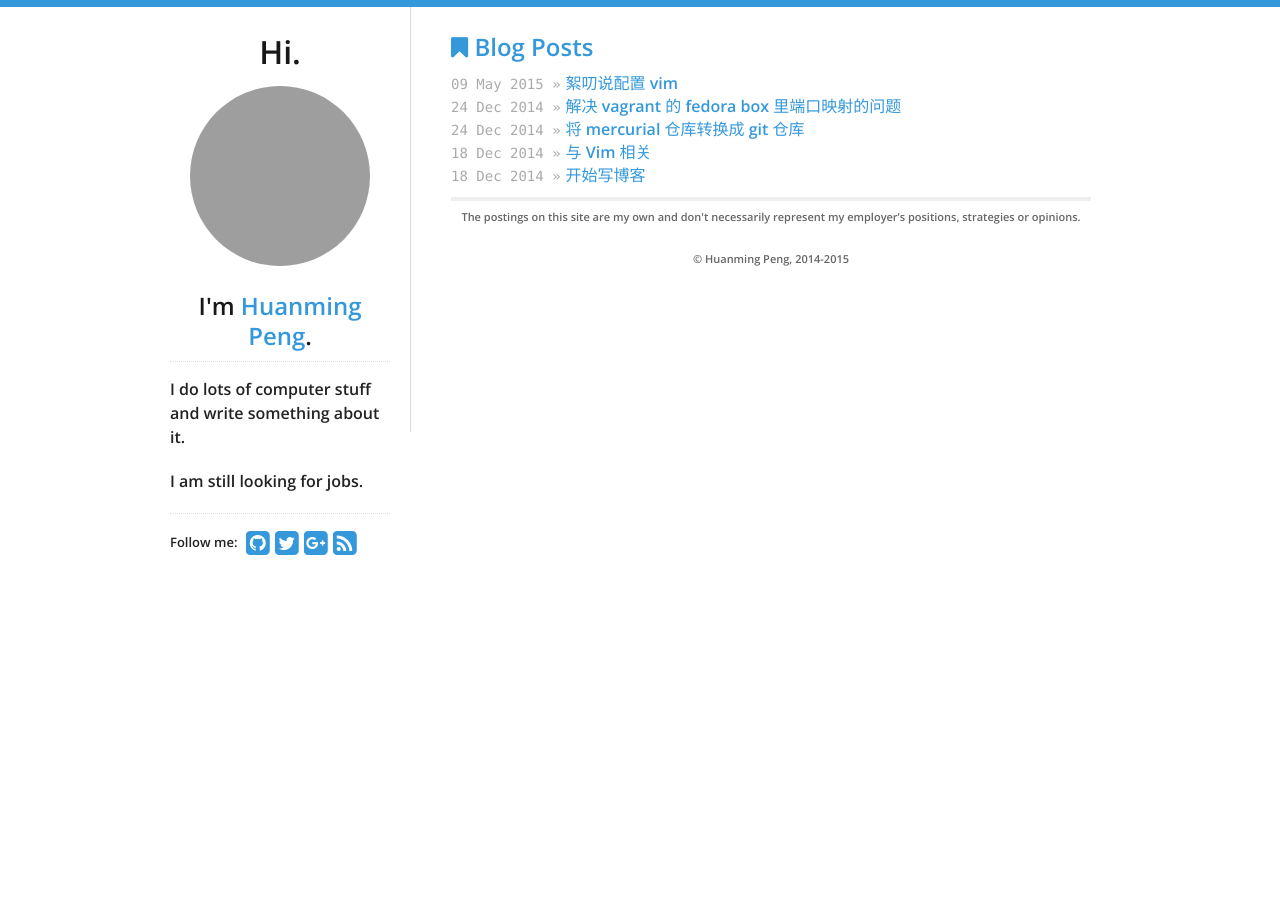
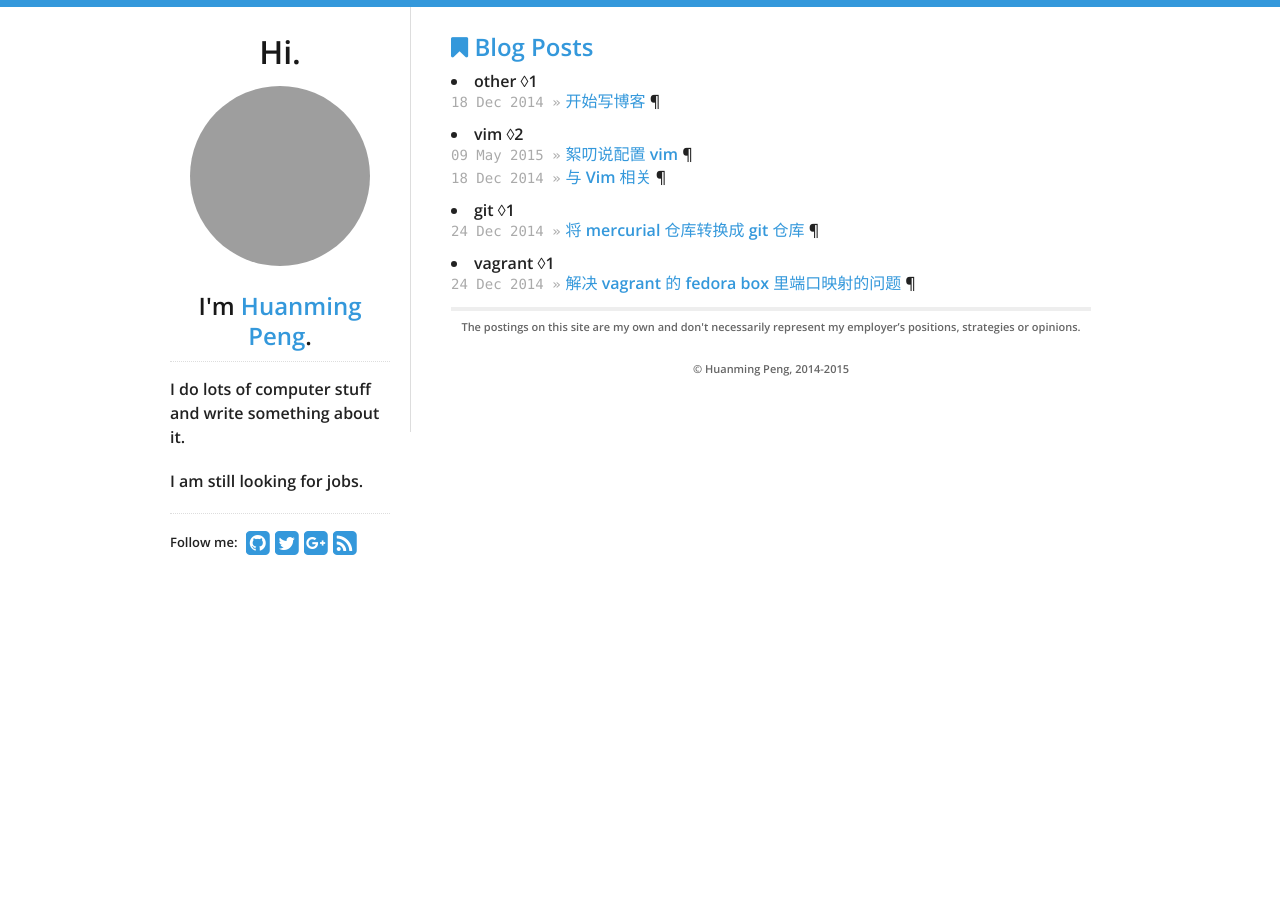
Before and after one commit to gisphm/gisphm.github.io, a Jekyll site: the page built from index.html, in a window 1280 px wide. Built offline with Jekyll 4.4.1, drawn with Linux system fonts in a browser that asks for light colours; nearby versions of some CDN libraries; grey boxes are pictures that could not be loaded.

Commit message:
[Added] category in each post
Signed-off-by: gisphm <phmfk@hotmail.com>

```diff
--- a/_posts/2014-12-18-Opening.md
+++ b/_posts/2014-12-18-Opening.md
@@ -1,6 +1,7 @@
 ---
 layout: post
 title: 开始写博客
+category: other
 ---
 
 在 Ruby China 上看到有人用这个主题来写博客，看起来相当地顺眼，于是就拿来用了。
--- a/_posts/2014-12-18-VimRelated.md
+++ b/_posts/2014-12-18-VimRelated.md
@@ -1,6 +1,7 @@
 ---
 layout: post
 title: 与 Vim 相关
+category: vim
 ---
 
 ---
--- a/_posts/2014-12-24-Convert-Mercurial-Repo-To-Git.md
+++ b/_posts/2014-12-24-Convert-Mercurial-Repo-To-Git.md
@@ -1,6 +1,7 @@
 ---
 layout: post
 title: 将 mercurial 仓库转换成 git 仓库
+category: git
 ---
 
 ### 起因
--- a/_posts/2014-12-24-Fix-Vagrant-Fedora-Port-Forward-Not-Working.md
+++ b/_posts/2014-12-24-Fix-Vagrant-Fedora-Port-Forward-Not-Working.md
@@ -1,6 +1,7 @@
 ---
 layout: post
 title: 解决 vagrant 的 fedora box 里端口映射的问题
+category: vagrant
 ---
 
 ### 概述
--- a/_posts/2015-05-09-Things-Learned-From-Configuring-Vim.md
+++ b/_posts/2015-05-09-Things-Learned-From-Configuring-Vim.md
@@ -1,6 +1,7 @@
 ---
 layout: post
 title: 絮叨说配置 vim
+category: vim
 ---
 
 ## 他山之石
--- a/index.html
+++ b/index.html
@@ -5,9 +5,13 @@ title: Blog Posts
 
 <div id="home">
   <h2><i class="fa fa-bookmark"></i> Blog Posts</h2>
-  <ul id="blog-posts" class="posts">
-    {% for post in site.posts %}
-      <li><span>{{ post.date | date_to_string }} &raquo;</span><a href="{{ post.url }}">{{ post.title }}</a></li>
-    {% endfor %}
-  </ul>
+  {% for category in site.categories %}
+    <li><span>{{ category | first }} &loz;</span>{{ category | last | size }}
+      <ul id="blog-posts" class="posts">
+        {% for post in category.last %}
+          <li><span>{{ post.date | date_to_string }} &raquo;</span><a href="{{ post.url }}">{{ post.title }}</a> &para;</li>
+        {% endfor %}
+      </ul>
+    </li>
+  {% endfor %}
 </div>
```
